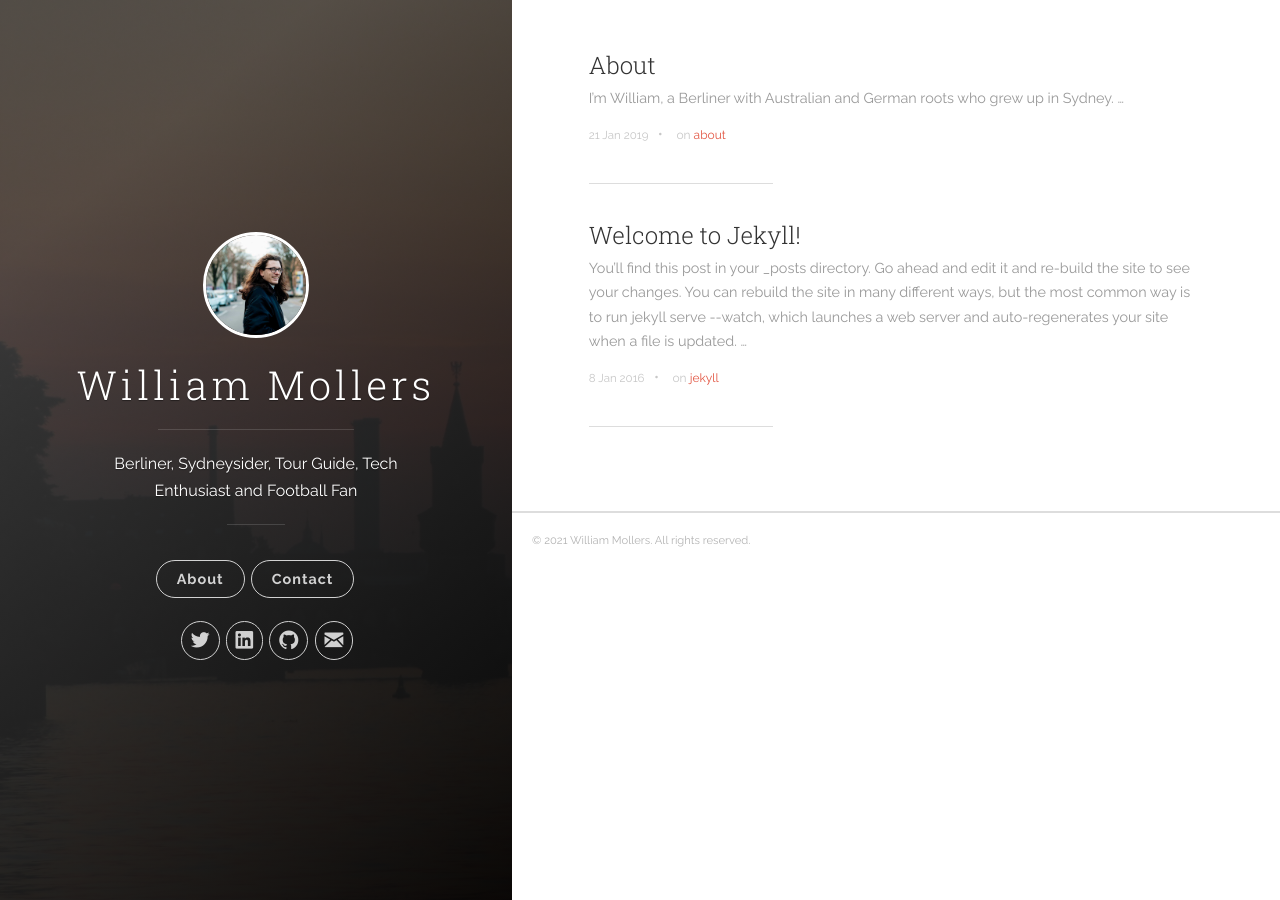
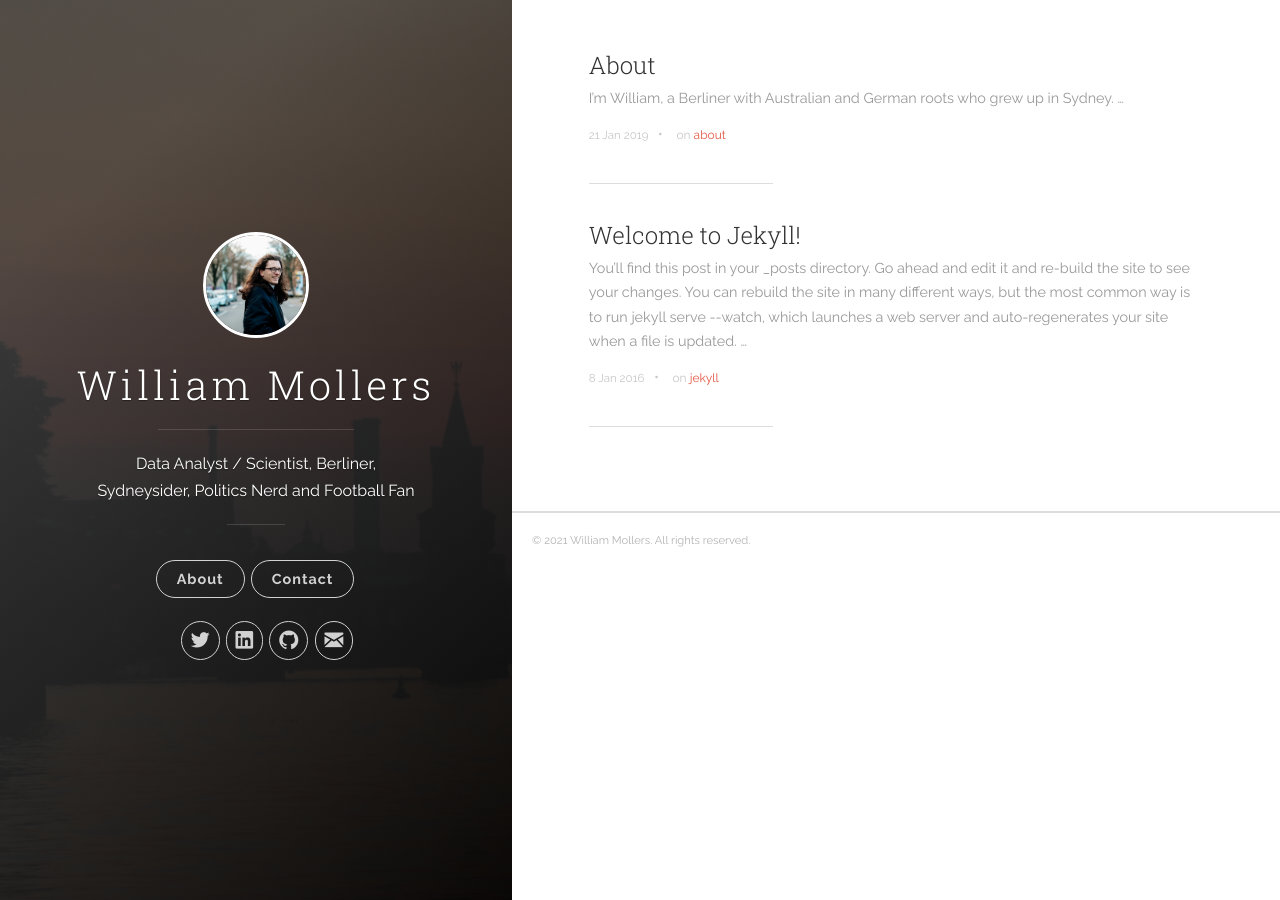
Before and after one commit to williammollers/williammollers.github.io, a Jekyll site: the page built from index.html, in a window 1280 px wide. Built offline with Jekyll 4.4.1, drawn with Linux system fonts in a browser that asks for light colours; the list of posts is cut into pages by our own code.

Commit message:
Update _config.yml
Updating my description

```diff
--- a/_config.yml
+++ b/_config.yml
@@ -1,6 +1,6 @@
 # Site settings
 title: William Mollers
-description: 'Berliner, Sydneysider, Tour Guide, Tech Enthusiast and Football Fan'
+description: 'Data Analyst / Scientist, Berliner, Sydneysider, Politics Nerd and Football Fan'
 url: 'https://williammollers.github.io/'
 baseurl: ''
 # google_analytics: 'UA-XXXXXX-X'
```
